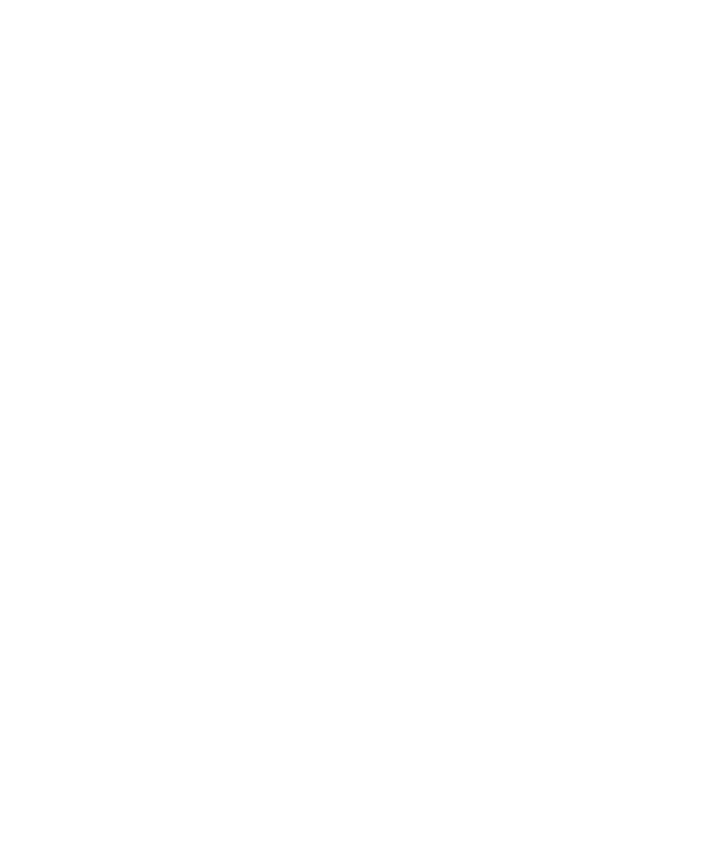
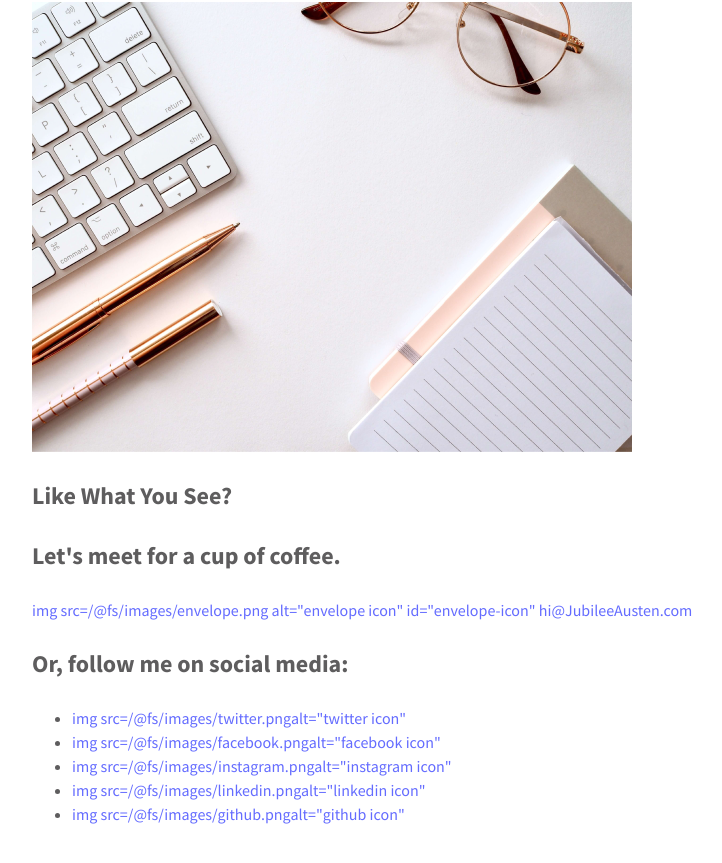
Before and after one commit to tiff3b/React-Jubilee-Austen, a React (Vite) app: page / in a window 1280 px wide. Shown: the part 2085-2948 px from the top of the page, without its empty margins (18-740 px from the left). Before the commit the page ends 2022 px from the top, so only its background shows below. Built offline with nearby package versions, Linux system fonts and the light colour scheme.

Commit message:
Added contact section

```diff
--- /dev/null
+++ b/components/Contact.jsx
@@ -0,0 +1,40 @@
+import desk from '../images/desk-objects.png'
+import envelope from '../images/envelope.png'
+import twitter from '../images/twitter.png'
+import facebook from '../images/facebook.png'
+import instagram from '../images/instagram.png'
+import linkedin from '../images/linkedin.png'
+import github from '../images/github.png'
+
+export default function Contact () {
+
+    return (
+            <footer>
+        <section id="contact">
+            <div class="content-wrapper">
+                <div class="contact-image">
+                    <img src={desk} alt="Keyboard glasses pen and paper image" id="contact-img"/>
+                </div>
+                <div class="contact-info">
+                    <h2>Like What You See?</h2>
+                    <h3 id="email-header">Let's meet for a cup of coffee.</h3>
+                    <a href="mailto:hi@Jubilee Austen.com">img src={envelope} alt="envelope icon" id="envelope-icon" hi@JubileeAusten.com</a>
+                    <h3 id="socialmedia-header">Or, follow me on social media:</h3>
+                    <ul>
+                        <li><a href="https://x.com/" target="-blank">img src={twitter}
+                                    alt="twitter icon"</a></li>
+                        <li><a href="https://www.facebook.com/" target="_blank">img src={facebook}
+                                    alt="facebook icon"</a></li>
+                        <li><a href="https://www.instagram.com/" target="_blank">img src={instagram}
+                                    alt="instagram icon"</a></li>
+                        <li><a href="https://www.linkedin.com/" target="_blank">img src={linkedin}
+                                    alt="linkedin icon"</a></li>
+                        <li><a href="https://www.github.com/" target="_blank">img src={github}
+                                    alt="github icon"</a></li>
+                    </ul>
+                </div>
+            </div>
+        </section>
+    </footer>
+    )
+}
--- a/src/App.jsx
+++ b/src/App.jsx
@@ -3,6 +3,7 @@ import './App.css'
 import Header from '../components/Header'
 import About from '../components/About'
 import Skills from '../components/Skills'
+import Contact from '../components/Contact'
 
 function App() {
   const [count, setCount] = useState(0)
@@ -15,6 +16,8 @@ function App() {
         />
       <Skills
         />
+      <Contact
+        />
     </>
   )
 }
```
